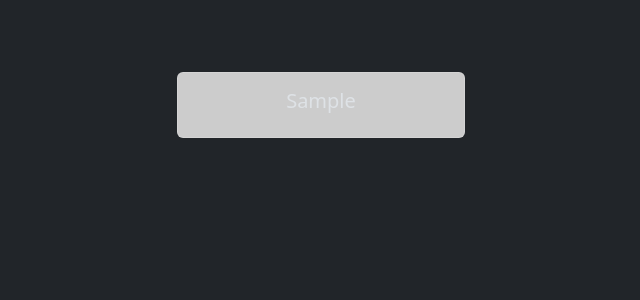
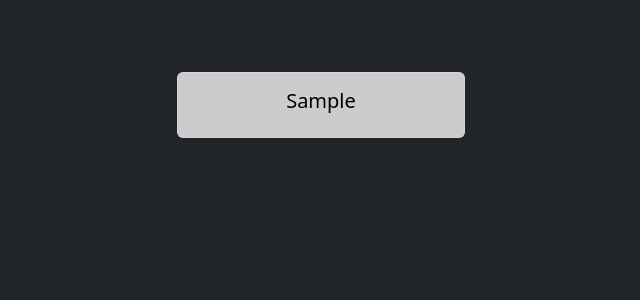
Before and after one commit to TriscariGiorgio/pythonSac, a Flask app: page /generi in a window 1280 px wide. Shown: the part 56-356 px from the top of the page, without its empty margins (319-959 px from the left). Run offline with Flask 3, Linux system fonts and the light colour scheme; tables that the repository leaves empty or names only in its code hold one stand-in row (values such as "Sample post").

Commit message:
Update generi.html

```diff
--- a/frontend/templates/generi.html
+++ b/frontend/templates/generi.html
@@ -63,7 +63,7 @@
       <div class="col d-flex justify-content-center">
           <div class="card text-center mb-3 bg-gray" style="width: 18rem;">
               <div class="card-body">
-                  <h5 class="card-title">{{ elem.tipo_genere }}</h5>
+                  <h5 class="card-title" style="color:black">{{ elem.tipo_genere }}</h5>
               </div>
           </div>
       </div>
```
